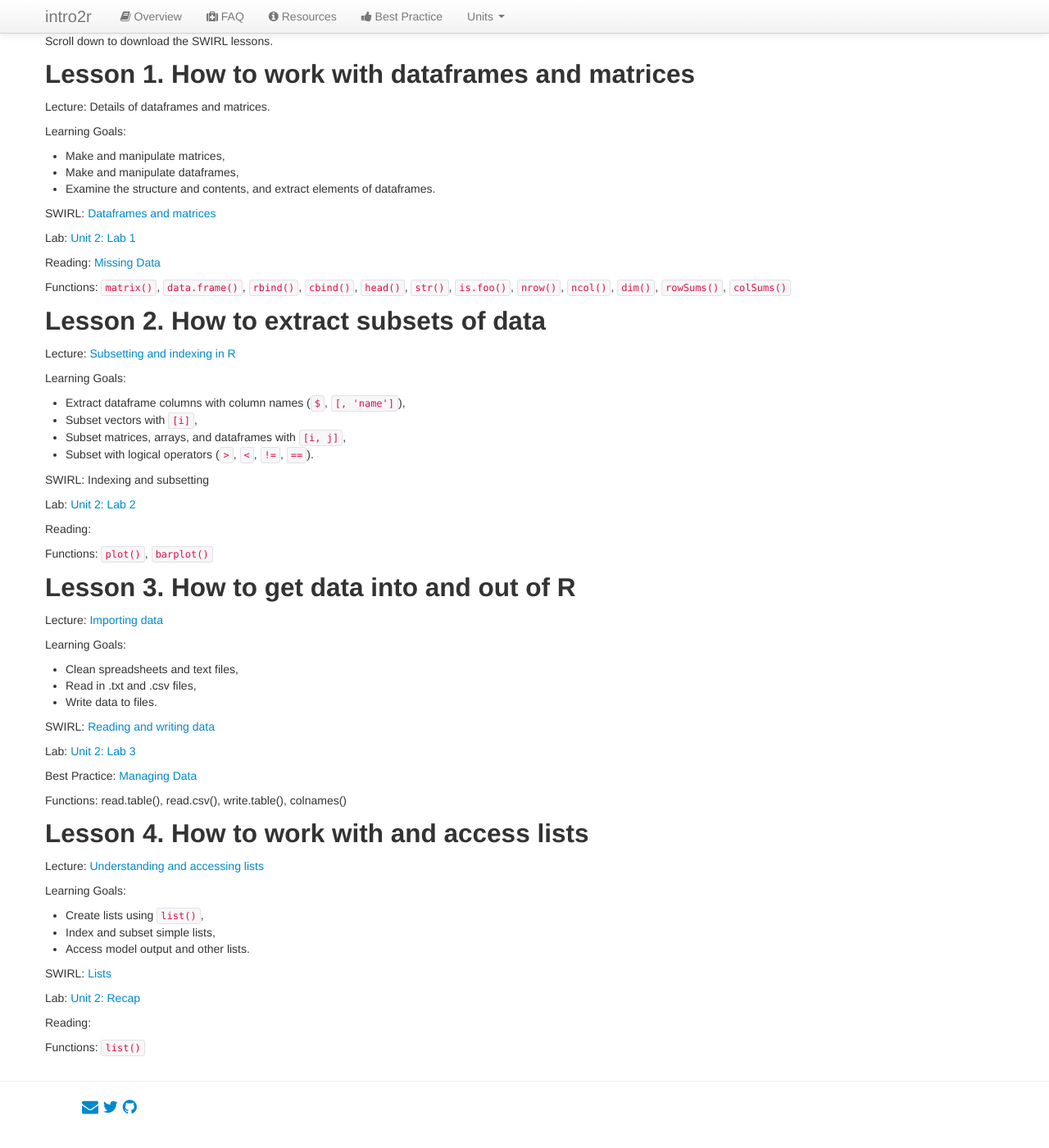
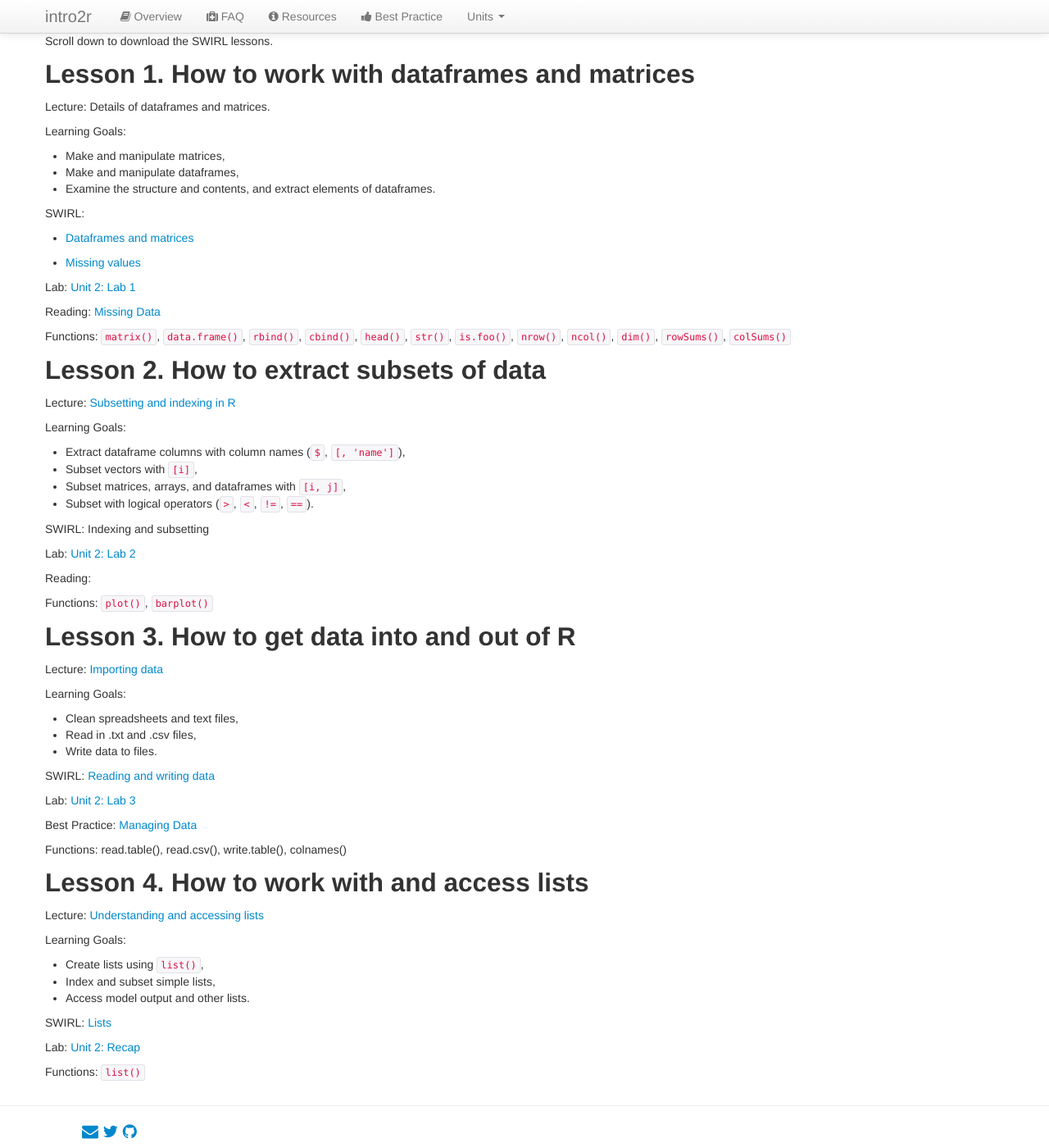
Before and after one commit to intro2r/intro2r, a Jekyll site: the page built from unit2/index.md, in a window 1280 px wide and 1400 px high, scrolled down 140 px. Shown: the whole window at 82% size. Built offline with Jekyll 4.4.1, drawn with Linux system fonts in a browser that asks for light colours; before the commit the page ends 1510 px from its top, so only the background shows below that.

Commit message:
Update index.md

```diff
--- a/unit2/index.md
+++ b/unit2/index.md
@@ -21,18 +21,22 @@
  - Make and manipulate dataframes,
  - Examine the structure and contents, and extract elements of dataframes.
 
-SWIRL: [Dataframes and matrices](../unit2/dataframes-and-matrices.html)
+SWIRL:
+
+ - [Dataframes and matrices](../unit2/swirl/dataframes-and-matrices.html)
+
+ - [Missing values](../unit2/swirl/missing-values.html)
 
 Lab: [Unit 2: Lab 1](../unit2/labs.html)
 
-Reading: [Missing Data]()
+Reading: [Missing Data](../best/missing-values.html)
 
 Functions: `matrix()`, `data.frame()`, `rbind()`, `cbind()`, `head()`, `str()`, `is.foo()`, `nrow()`, `ncol()`, `dim()`, `rowSums()`, `colSums()`
 
 
 ## Lesson 2. How to extract subsets of data
 
-Lecture: [Subsetting and indexing in R](../unit2/subsetting.html)
+Lecture: [Subsetting and indexing in R](../unit2/subsetting-and-indexing.html)
 
 Learning Goals:
  - Extract dataframe columns with column names (`$`, `[, 'name']`),
@@ -60,9 +64,9 @@
  - Read in .txt and .csv files,
  - Write data to files.
 
-SWIRL: [Reading and writing data](./reading-data.html)
+SWIRL: [Reading and writing data](./swirl/reading-data.html)
 
-Lab: [Unit 2: Lab 3](../unit2.labs.html)
+Lab: [Unit 2: Lab 3](../unit2/labs.html)
 
 Best Practice: [Managing Data](../best/managing-data.html)
 
@@ -79,10 +83,8 @@
  - Index and subset simple lists,
  - Access model output and other lists.
 
-SWIRL: [Lists](./lists.html)
+SWIRL: [Lists](./swirl/lists.html)
 
 Lab: [Unit 2: Recap](../unit2/labs.html)
 
-Reading:
-
 Functions: `list()`
```
